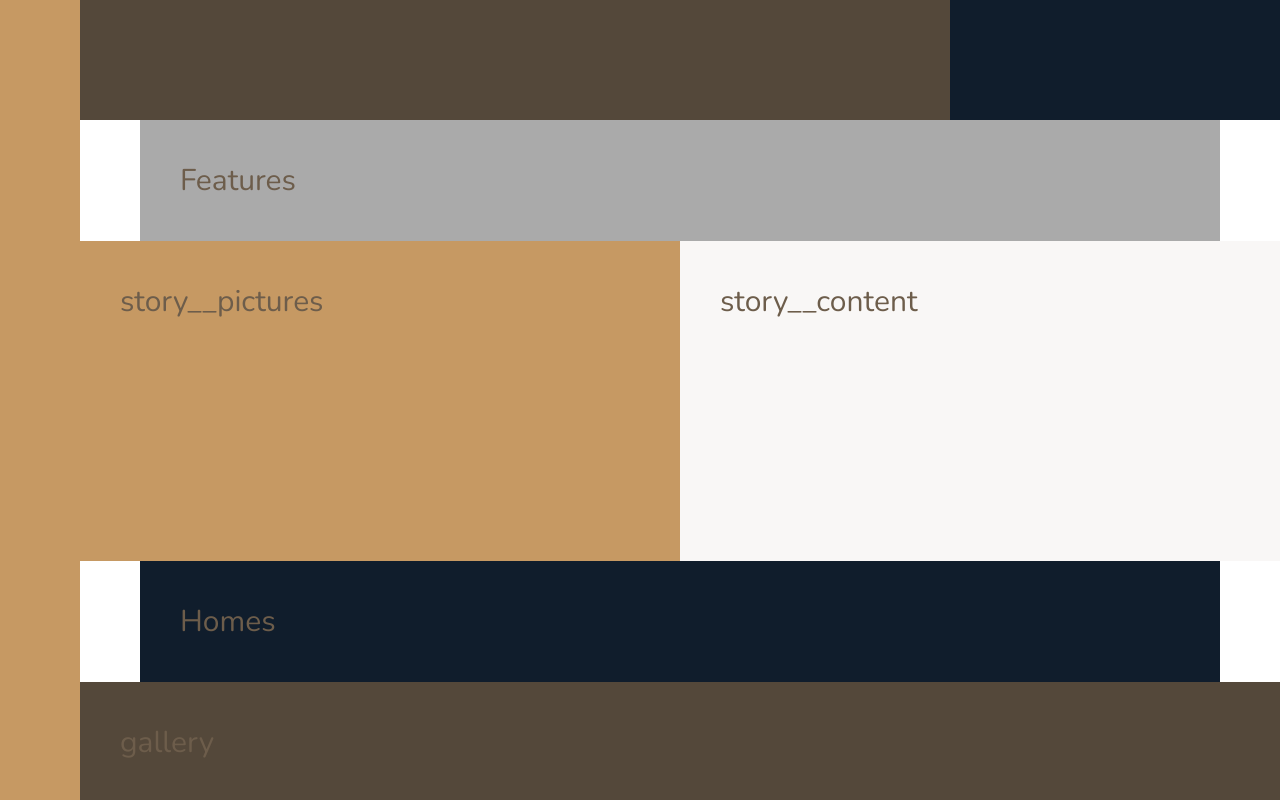
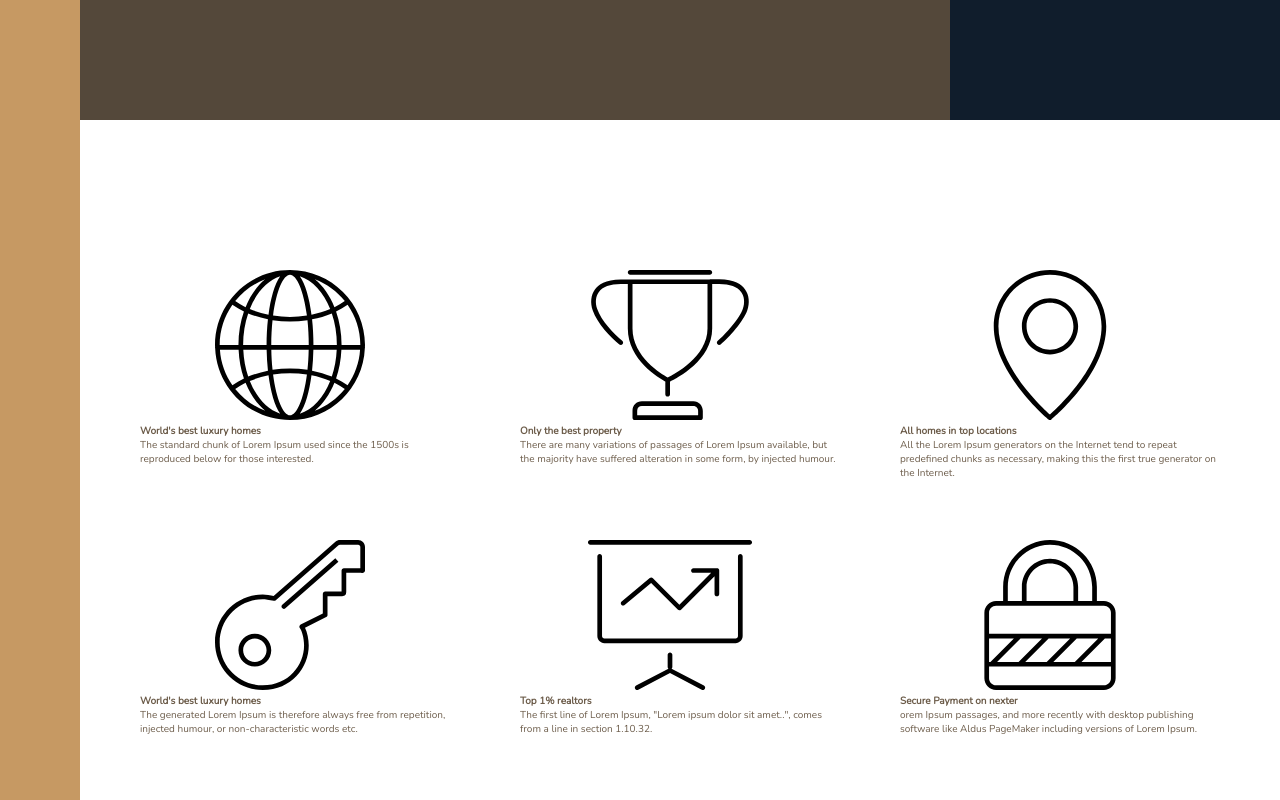
Before and after one commit to sumancsnit/photos-gallery-css-grid, a website: page index.html in a window 1280 px wide. Shown: the part 520-1320 px from the top of the page. Drawn offline with nearby package versions, Linux system fonts and the light colour scheme.

Commit message:
features section part - 1

```diff
--- a/index.html
+++ b/index.html
@@ -21,7 +21,71 @@
 
     <div class="realtors">top 3 realtors</div>
 
-    <section class="features">Features</section>
+    <section class="features">
+      <div class="feature">
+        <svg class="featue__icon">
+          <use xlink:href="img/sprite.svg#icon-global"></use>
+        </svg>
+        <h4 class="heading-4">World's best luxury homes</h4>
+        <p class="feature__text">
+          The standard chunk of Lorem Ipsum used since the 1500s is reproduced
+          below for those interested.
+        </p>
+      </div>
+      <div class="feature">
+        <svg class="featue__icon">
+          <use xlink:href="img/sprite.svg#icon-trophy"></use>
+        </svg>
+        <h4 class="heading-4">Only the best property</h4>
+        <p class="feature__text">
+          There are many variations of passages of Lorem Ipsum available, but
+          the majority have suffered alteration in some form, by injected
+          humour.
+        </p>
+      </div>
+      <div class="feature">
+        <svg class="featue__icon">
+          <use xlink:href="img/sprite.svg#icon-map-pin"></use>
+        </svg>
+        <h4 class="heading-4">All homes in top locations</h4>
+        <p class="feature__text">
+          All the Lorem Ipsum generators on the Internet tend to repeat
+          predefined chunks as necessary, making this the first true generator
+          on the Internet.
+        </p>
+      </div>
+
+      <div class="feature">
+        <svg class="featue__icon">
+          <use xlink:href="img/sprite.svg#icon-key"></use>
+        </svg>
+        <h4 class="heading-4">World's best luxury homes</h4>
+        <p class="feature__text">
+          The generated Lorem Ipsum is therefore always free from repetition,
+          injected humour, or non-characteristic words etc.
+        </p>
+      </div>
+      <div class="feature">
+        <svg class="featue__icon">
+          <use xlink:href="img/sprite.svg#icon-presentation"></use>
+        </svg>
+        <h4 class="heading-4">Top 1% realtors</h4>
+        <p class="feature__text">
+          The first line of Lorem Ipsum, "Lorem ipsum dolor sit amet..", comes
+          from a line in section 1.10.32.
+        </p>
+      </div>
+      <div class="feature">
+        <svg class="featue__icon">
+          <use xlink:href="img/sprite.svg#icon-lock"></use>
+        </svg>
+        <h4 class="heading-4">Secure Payment on nexter</h4>
+        <p class="feature__text">
+          orem Ipsum passages, and more recently with desktop publishing
+          software like Aldus PageMaker including versions of Lorem Ipsum.
+        </p>
+      </div>
+    </section>
 
     <div class="story__pictures">story__pictures</div>
 
--- a/sass/_base.scss
+++ b/sass/_base.scss
@@ -42,8 +42,8 @@ body {
     [center-end] minmax(6rem, 1fr)
     [full-end];
 
-  & > * {
-    padding: 40px;
-    font-size: 3rem;
-  }
+  // & > * {
+  //   padding: 40px;
+  //   font-size: 3rem;
+  // }
 }
--- a/sass/_features.scss
+++ b/sass/_features.scss
@@ -1,4 +1,7 @@
 .features {
-  background-color: $color-grey-light-2;
   grid-column: center-start / center-end;
+  margin: 15rem 0;
+  display: grid;
+  grid-template-columns: repeat(3, 1fr);
+  grid-gap: 6rem;
 }
```
Also changed, not shown: css/style.css.
